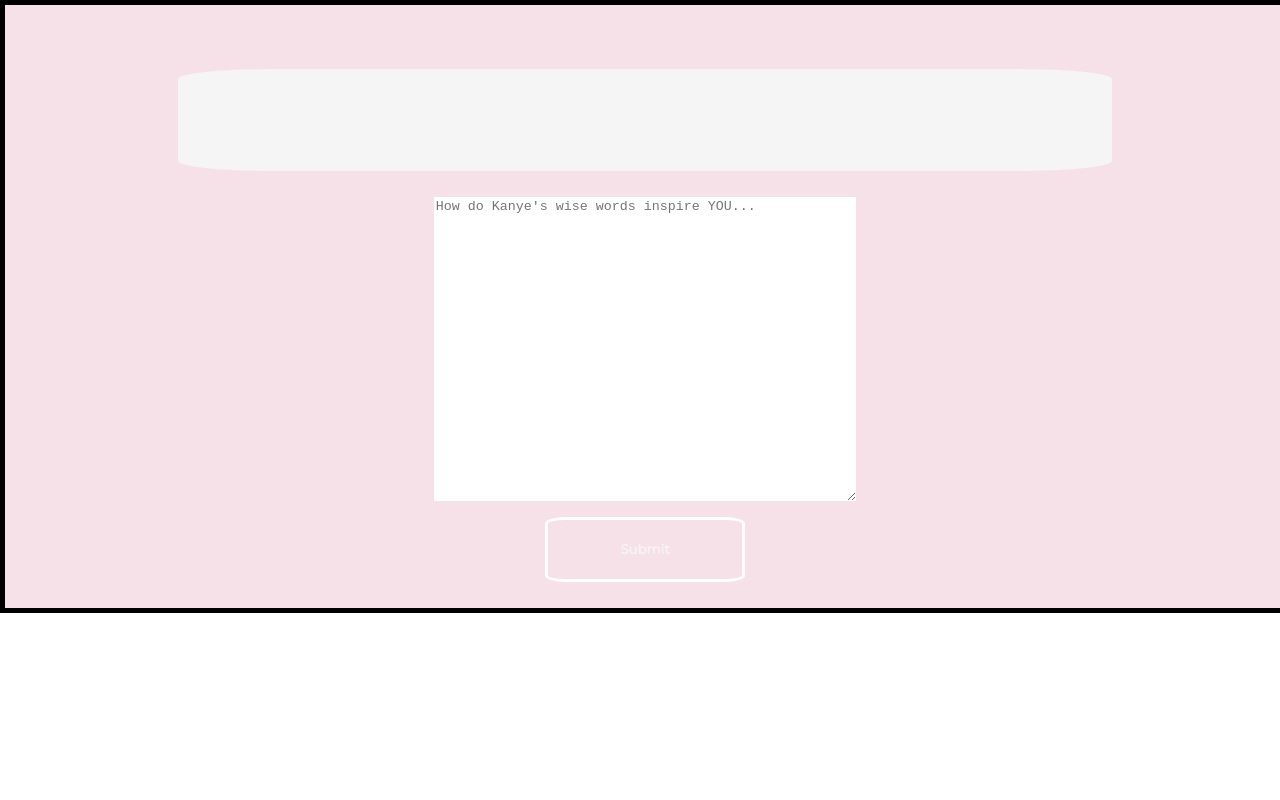
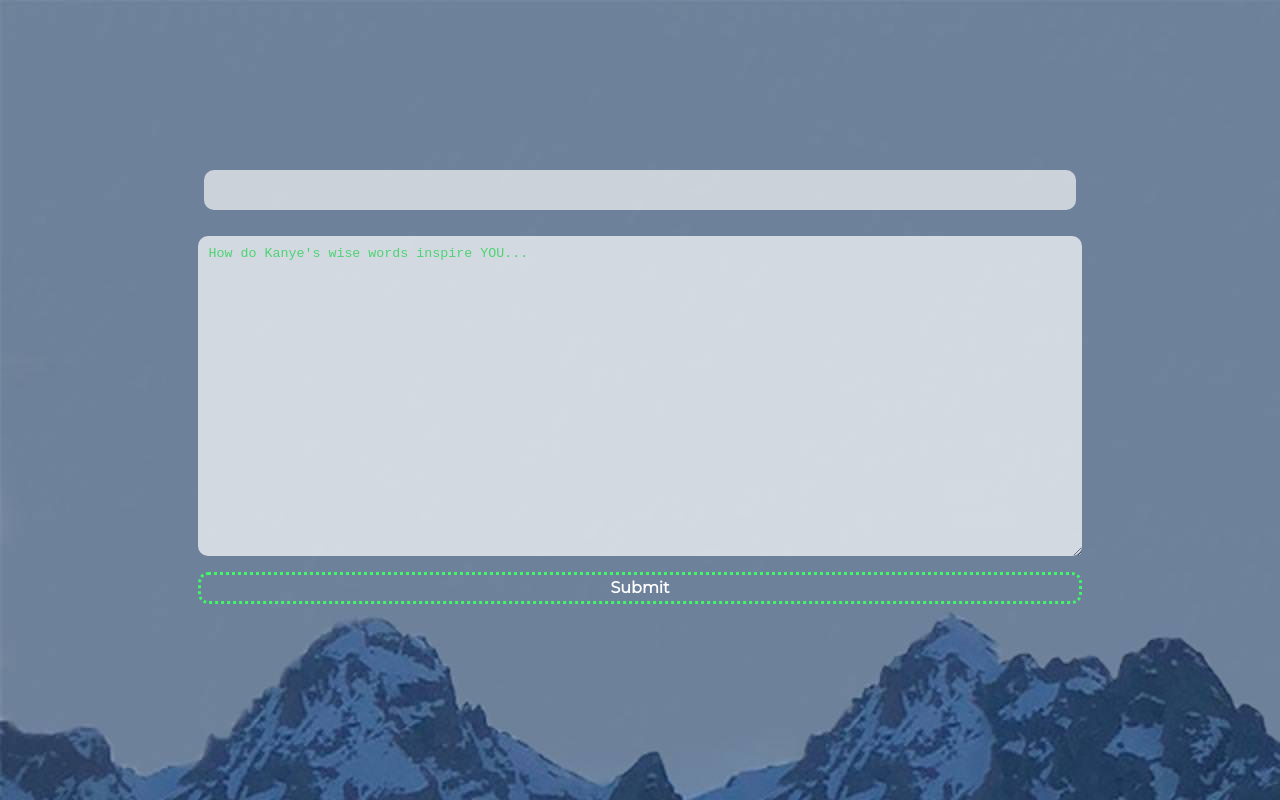
Before and after one commit to anewb87/kanye-mindfulness-app, a React (Create React App) app: page /journal in a window 1280 px wide. Built offline with nearby package versions, Linux system fonts and the light colour scheme; no server answers.

Commit message:
Update journal page css

```diff
--- a/src/Pages/JournalPage/JournalPage.js
+++ b/src/Pages/JournalPage/JournalPage.js
@@ -41,9 +41,7 @@
                     cols="50"
                     onChange={(event) => handleChange(event)} placeholder="How do Kanye's wise words inspire YOU..."></textarea>
                 <br />
-                <Link to={'/dashboard'}>
-                    <button onClick={createEntry}>Submit</button>
-                </Link>
+                <Link to={'/dashboard'}onClick={createEntry}>Submit</Link>
             </form>
         </section>
     );
--- a/src/Pages/JournalPage/JournalPage.scss
+++ b/src/Pages/JournalPage/JournalPage.scss
@@ -3,29 +3,29 @@
     flex-direction: column;
     justify-content: center;
     align-items: center;
-    border: 5px black solid;
     width: 100vw;
-    height: 100%;
-    background-color: #f7e1e9;
+    height: 100vh;
+    background-image: url('../../Assets/4198173.jpg');
     font-family: 'Montserrat', sans-serif;
-    color: whitesmoke;
     font-weight: 600;
+
 }
 
 .journal-page > h4 {
-    width: 65%;
-    height: 25%;
-    padding: 4%;
-    margin-top: 5%;
+    width: 65vw;
+    padding: 20px;
     background-color: whitesmoke;
-    color: black;
-    font-weight: 300;
-    border-radius: 10%;
+    color: #40f765;
+    font-weight: 600;
+    border-radius: 10px;
+    display: flex;
+    justify-content: center;
+    opacity: 0.7;
 }
 
+
 .journal-page > form {
-    width: 33%;
-    height: 40%;
+    width: 69vw;
     margin: 2%;
     text-align: center;
     display: flex;
@@ -35,5 +35,22 @@
 
 textarea {
     border: none;
-
+    border-radius: 10px;
+    padding: 10px;
+    color: #40f765;
+    opacity: 0.7;
+    &::placeholder{
+      color: #40f765;
+    }
 }
+form > a {
+  text-decoration: none;
+  border: dotted 3px #40f765;;
+  border-radius: 10px;
+  padding: 5px;
+  color: rgb(255, 255, 255);
+  &:hover {
+    color: #40f765;;
+    border: dotted 3px white;
+  }
+}
```
Also changed, not shown: src/Assets/4198173.jpg (added).
